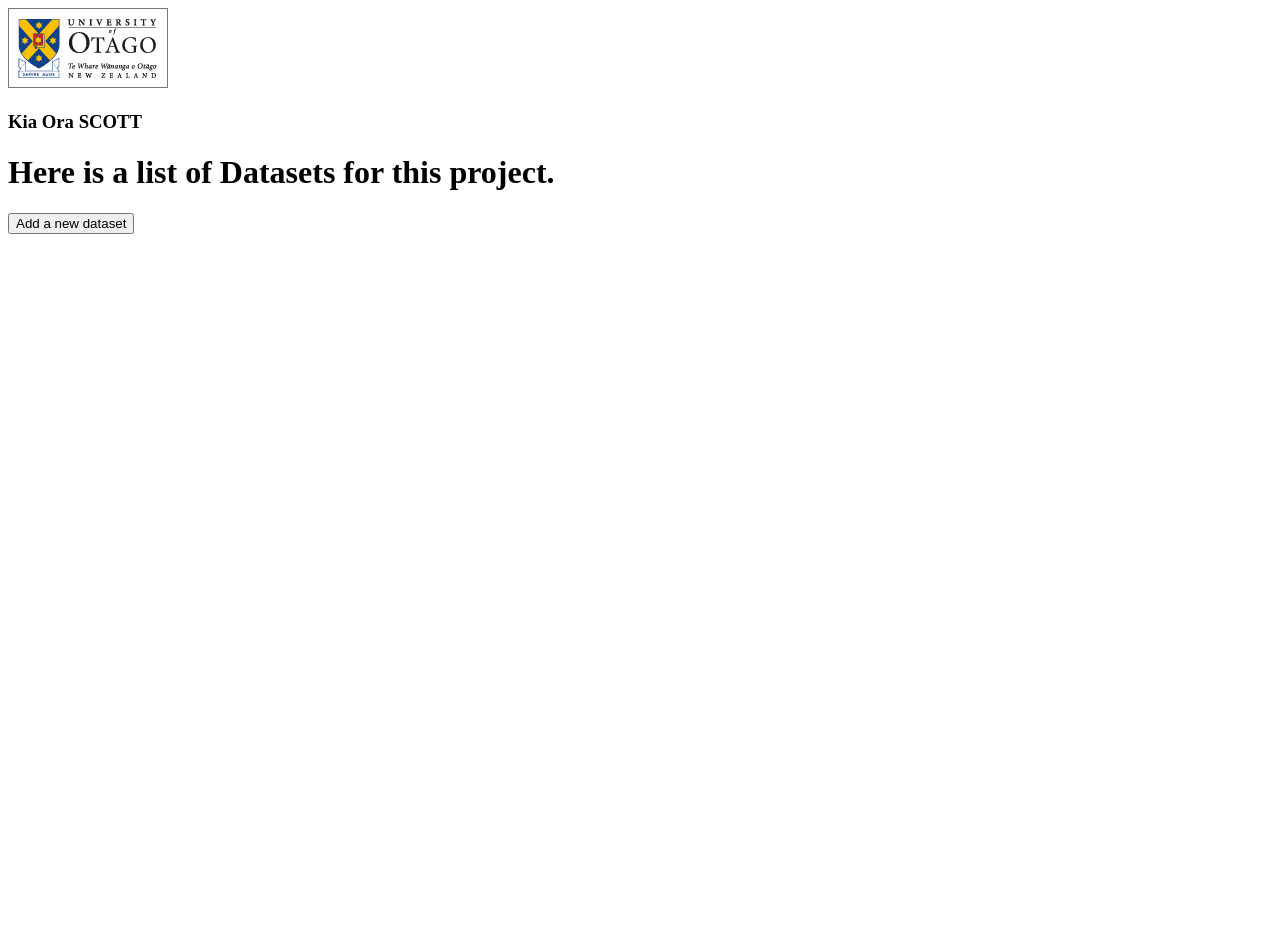
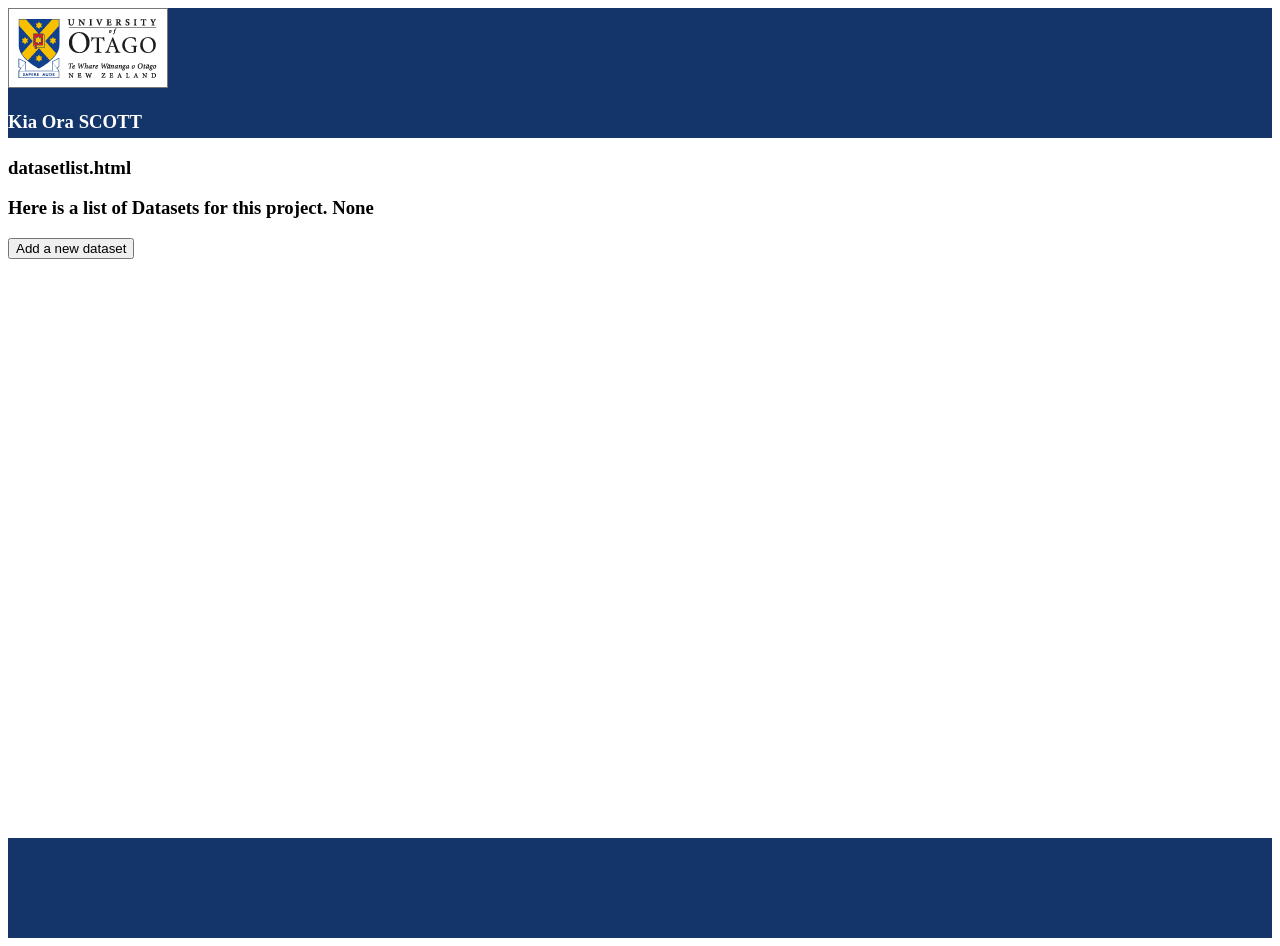
Before and after one commit to OldMortality/dmp, a Django app: page /dmp/datasets/ in a window 1280 px wide. Before the commit the page ends 234 px from the top, so only its background shows below. Run offline with Django 3.2, Linux system fonts and the light colour scheme; a user stored in the database is signed in; data comes from the database, SQL or seed files in the repository; both versions use the stored data as it was after the commit; some libraries are stand-ins or nearby versions.

Commit message:
fixed some things I screwed up earlier.

```diff
--- a/dmp/DMP/dmpapp/templates/dmpapp/base.html
+++ b/dmp/DMP/dmpapp/templates/dmpapp/base.html
@@ -1,11 +1,36 @@
 <!DOCTYPE html>
 <html lang="en">
+
+<style>
+.dmpheader {
+
+	background: #133569;
+	height: 130px;
+	color :white;
+}
+
+.dmpcontent {
+	height: 700px;
+	overflow:scroll;
+
+}
+
+.dmpfooter {
+
+	background: #133569;
+	height: 100px;
+}
+
+
+</style>
+
+{% load staticfiles %}
+
 <head>
-    <link rel="stylesheet" href="style.css" />
+    <link rel="stylesheet" href="{{ STATIC_URL }}css/dmpstyle.css" type="text/css"/>
     <title>{% block title %}DMP{% endblock %}</title>
 </head>
 
-{% load staticfiles %}
 
 
 
@@ -30,9 +55,10 @@
      changeMonth: true,
      changeYear: true,
      yearRange: "2015:2050",
-     dateFormat: "dd-mm-yy",
+     dateFormat: "yy-mm-dd",
      autoSize : true,
      showOn : "both",
+     currentText: "Now",
 
      // You can put more options here.
 
@@ -49,7 +75,7 @@
  </script>
 
 
-    <div id="sidebar">
+    <div class="dmpheader">
         {% block header %}
 
       		<img src="{% static "dmpapp/image001.gif" %}" alt="My image"/>
@@ -59,8 +85,19 @@
 
 
 
-    <div id="content">
-        {% block content %}{% endblock %}
+    <div class="dmpcontent">
+        {% block content %}
+
+        {% endblock %}
     </div>
+
+    <div class="dmpfooter">
+        {% block footer %}
+
+
+
+    	{% endblock %}
+    </div>
+
 </body>
 </html>
--- a/dmp/DMP/dmpapp/templates/dmpapp/datasetlist.html
+++ b/dmp/DMP/dmpapp/templates/dmpapp/datasetlist.html
@@ -1,17 +1,17 @@
- {% extends "dmpapp/base.html" %}
+{% extends "dmpapp/base.html" %}
+{% block content %}
 
+ 	<h3>datasetlist.html</h3>
+    <h3>Here is a list of Datasets for this project. {{ project_id }} </h3>
 
- {% block content %}
-    <h1>Here is a list of Datasets for this project. {{ project_id }} </h1>
-
-   <table style="width:100%">
+   <table style="width:80%">
     {% for ds in dataset_list %}
     <tr>
         <td><a href="/dmp/dataset/{{ ds.id }}/">{{ ds.name }}</td>
         <td><a href="/dmp/dataset_del/{{ ds.id }}/?project_id={{ project_id }}"> Remove</td>
     </tr>
     {% endfor %}
-
+   	</table>
     <form action="/dmp/dataset_new/" method="get">
     	<input type="hidden" name="project_id" value="{{ project_id }}" />
    		<button type="submit" value="Submit">Add a new dataset</button>
--- a/dmp/DMP/dmpapp/templates/dmpapp/update_project.html
+++ b/dmp/DMP/dmpapp/templates/dmpapp/update_project.html
@@ -4,8 +4,8 @@
  {% block content %}
 
 
-<h1>update_project.html</h1>
-<h1> {{ form.id }} </h1>
+<h3>update_project.html</h3>
+<h3> {{ form.id }} </h3>
 
 <form action="/dmp/projectpost/{{ form.id }}/" method="POST">
 
--- a/dmp/DMP/dmpapp/views.py
+++ b/dmp/DMP/dmpapp/views.py
@@ -76,8 +76,8 @@ class ProjectDetailView(LoggedInMixin,generic.DetailView):
 class DatasetView(LoggedInMixin,generic.ListView):
 
     model = Dataset
-    template_name = 'dmpapp/datasetlist.html'
-    context_object_name = 'dataset_list'
+    template_name = "dmpapp/datasetlist.html"
+    context_object_name = "dataset_list"
 
     def get_queryset(self):
         print("getting the projects")
@@ -86,13 +86,10 @@ class DatasetView(LoggedInMixin,generic.ListView):
                                       project__member__name=self.request.user)
 
 
-    #def get_context_data(self, **kwargs):
-    #    # Call the base implementation first to get a context
-    #    context = super(DatasetView, self).get_context_data(**kwargs)
-    #    # Add in a QuerySet of all the books
-    #    context['project_id'] = self.request.GET.get("pid")
-    #
-    #    return context
+    def get_context_data(self, **kwargs):
+        context = super(DatasetView, self).get_context_data(**kwargs)
+        context['project_id'] = self.request.GET.get("pid")
+        return context
 
 
 
```
Also changed, not shown: dmp/DMP/db.sqlite3, dmp/DMP/dmpapp/static/dmpapp/admin/css/base.css (line endings or trailing spaces).
